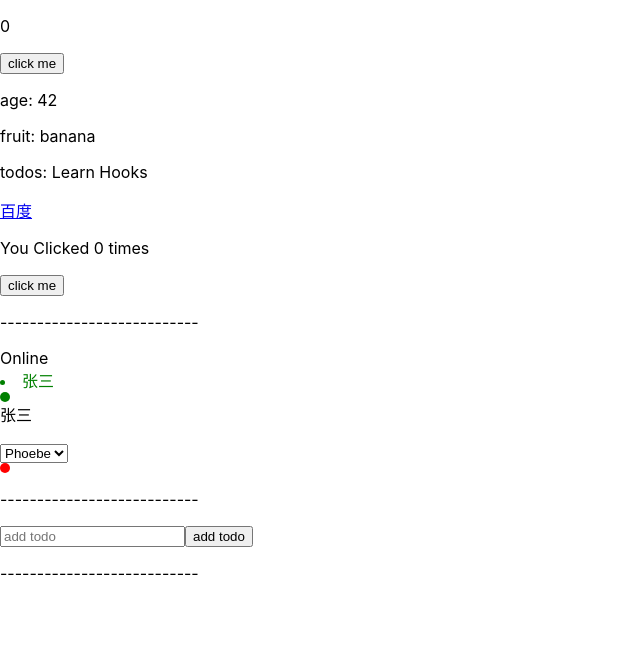
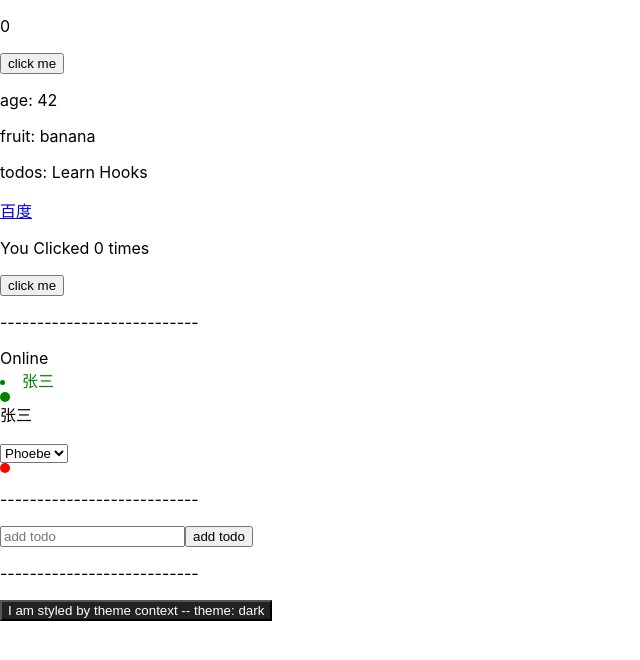
Before and after one commit to aniviaH/study-react, a React (Create React App) app: page / in a window 1280 px wide. Shown: the top 660 px of the page, without its empty margins (0-640 px from the left). Built offline with nearby package versions, Linux system fonts and the light colour scheme.

Commit message:
feat: useContext

```diff
--- /dev/null
+++ b/src/hooks/useContext.js
@@ -0,0 +1,41 @@
+import React, {useContext} from 'react'
+
+const themes = {
+  light: {
+    text: 'light',
+    foreground: '#000000',
+    background: '#eeeeee',
+  },
+  dark: {
+    text: 'dark',
+    foreground: '#ffffff',
+    background: '#222222',
+  }
+}
+
+const ThemeContext = React.createContext(themes.light)
+
+export function AppThemeColor () {
+  return (
+    <ThemeContext.Provider value={themes.dark}>
+      <Toolbar></Toolbar>
+    </ThemeContext.Provider>
+  )
+}
+
+function Toolbar(props) {
+  return (
+    <div>
+      <ThemeButton></ThemeButton>
+    </div>
+  )
+}
+
+function ThemeButton() {
+  const theme = useContext(ThemeContext)
+  return (
+    <button style={{background: theme.background, color: theme.foreground}}>
+      I am styled by theme context -- theme: {theme.text}
+    </button>
+  )
+}
--- a/src/index.js
+++ b/src/index.js
@@ -6,6 +6,7 @@ import App from './App';
 import {ExampleUseState, ClassExampleUseState} from './hooks/useState'
 import {FriendStatus, FriendListItem, FriendSelect} from './hooks/FriendStatus'
 import {Todos} from './hooks/Todos'
+import {AppThemeColor} from './hooks/useContext'
 
 import './test-eslint/index'
 
@@ -28,6 +29,8 @@ root.render(
       <FriendSelect></FriendSelect>
 
       <Todos></Todos>
+
+      <AppThemeColor></AppThemeColor>
     </>
   // </React.StrictMode>
 );
```
Also changed, not shown: src/hooks/Todos.js (line endings or trailing spaces).
